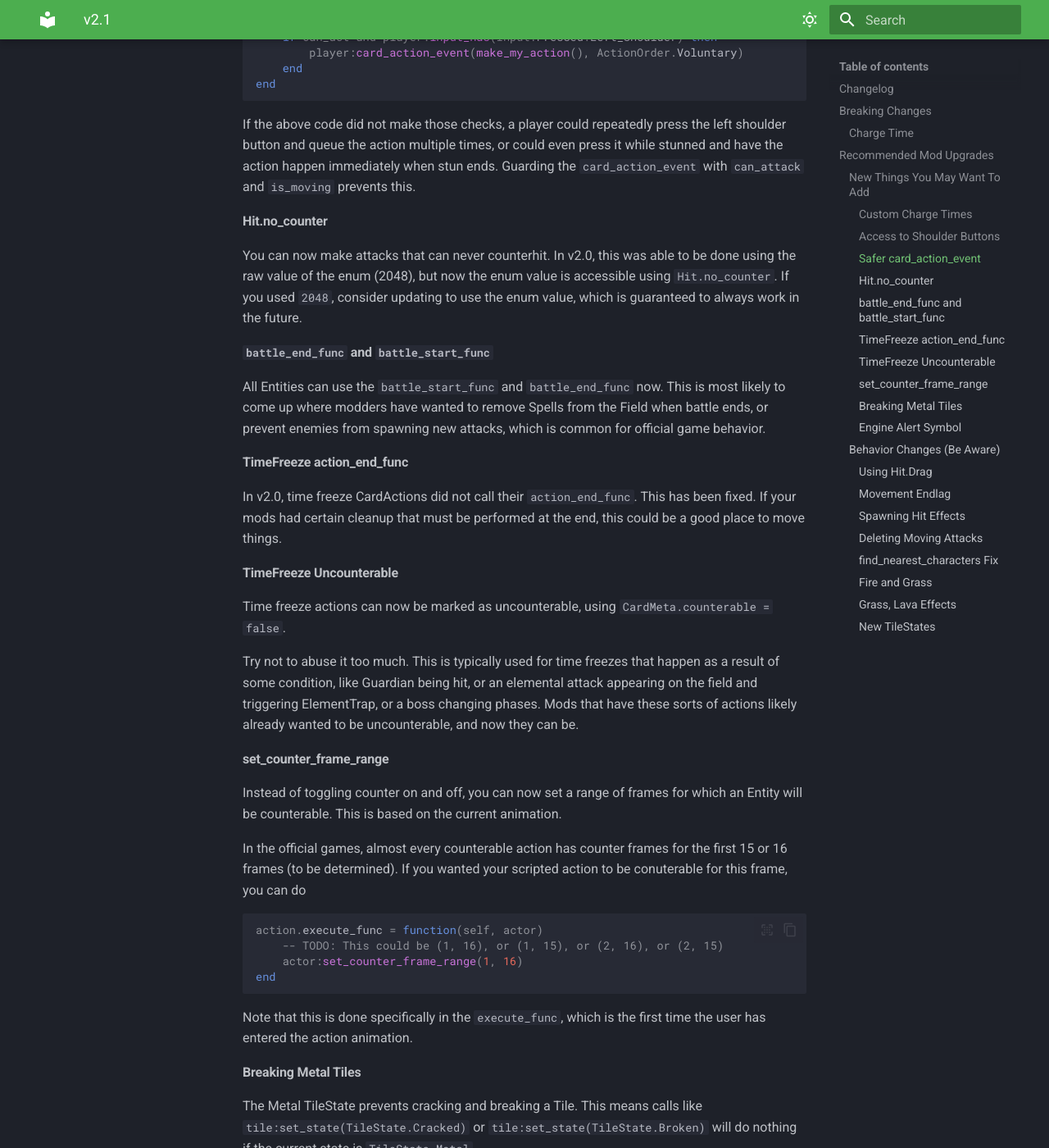
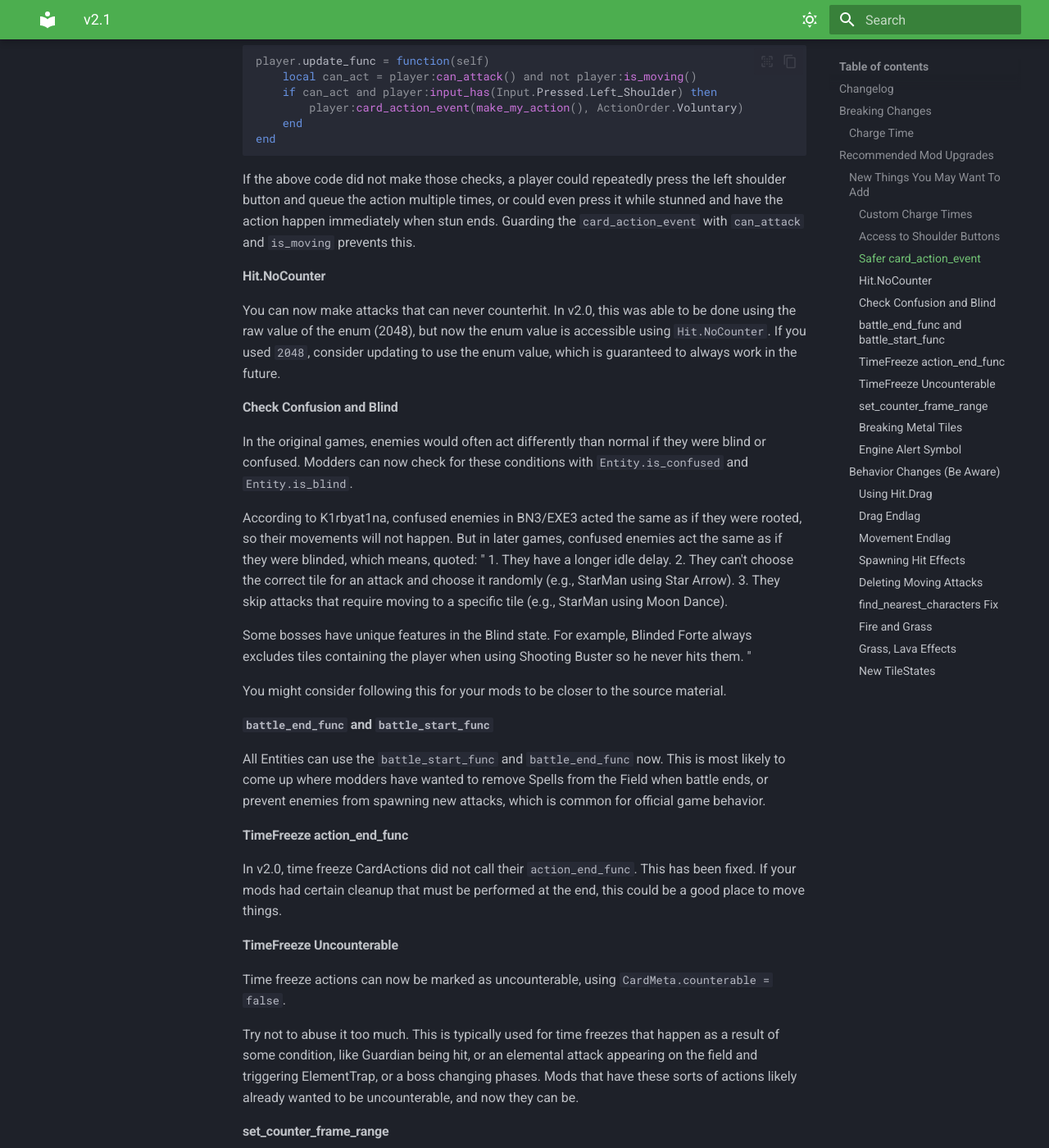
Before and after one commit to Alrysc/onb_docs, an MkDocs documentation site: the page built from docs/updates/v2.1.md, in a window 1280 px wide and 1400 px high, scrolled down 5150 px. Shown: the whole window at 82% size. Built offline with MkDocs 1.6.1 and Material for MkDocs 9.7.7, drawn with Linux system fonts in a browser that asks for light colours; some of the changed text lies outside the part shown.

Commit message:
Added notes on is_confused and is_dragged, Hit.Confuse, corrected Hit.no_counter to Lua name, recommendation for Drag endlag and checking confusion/blind

```diff
--- a/docs/updates/v2.1.md
+++ b/docs/updates/v2.1.md
@@ -48,11 +48,12 @@
 * Battle.AlertSymbol.new is available
 * Access to Left_Shoulder and Right_Shoulder inputs
 * Hit.NoCounter hitflag, prevents attack from countering
+* Hit.Confuse hitflag, adds Confuse for 110 frames
 * All Entities can use battle_start_func and battle_end_func
 * Access to Character.can_attack
 * Access to Entity.set_counter_frame_range
-* Access to Entity. is_stunned, is_frozen, is_rooted, and is_blind
-
+* Access to Entity. is_stunned, is_frozen, is_rooted, is_blind, is_confused, and is_dragged
+*
 ## Breaking Changes
 
 There is one breaking change, which affects very few mods. The vast majority of mods
@@ -97,9 +98,9 @@
 For other examples using these functions, see [Custom Charge Times](#custom-charge-times).
 
 ## Recommended Mod Upgrades
-No mods should be broken by this update, but modders now have an opportunity to
-add more to their mods. Some of these recommendations are to warn about behavioral
-changes, but mod updates are not necessarily required.
+No mods should be broken by this update (except for mods that affected charge time), but
+modders now have an opportunity to add more to their mods. Some of these recommendations
+are to warn about behavioral changes, but mod updates are not necessarily required.
 
 Other recommendations are for new things that can be added to mods to either make
 certain logic safer, or improve mods with new functionality.
@@ -193,11 +194,30 @@
 action happen immediately when stun ends. Guarding the `card_action_event` with `can_attack`
 and `is_moving` prevents this.
 
-#### Hit.no_counter
+#### Hit.NoCounter
 You can now make attacks that can never counterhit. In v2.0, this was able to be done using
-the raw value of the enum (2048), but now the enum value is accessible using `Hit.no_counter`.
+the raw value of the enum (2048), but now the enum value is accessible using `Hit.NoCounter`.
 If you used `2048`, consider updating to use the enum value, which is guaranteed to always
 work in the future.
+
+#### Check Confusion and Blind
+In the original games, enemies would often act differently than normal if they were blind
+or confused. Modders can now check for these conditions with `Entity.is_confused` and
+`Entity.is_blind`.
+
+According to K1rbyat1na, confused enemies in BN3/EXE3 acted the same as if they were rooted,
+so their movements will not happen. But in later games, confused enemies act the same as
+if they were blinded, which means, quoted:
+"
+1. They have a longer idle delay.
+2. They can't choose the correct tile for an attack and choose it randomly (e.g., StarMan using Star Arrow).
+3. They skip attacks that require moving to a specific tile (e.g., StarMan using Moon Dance).
+
+Some bosses have unique features in the Blind state. For example, Blinded Forte always excludes tiles
+containing the player when using Shooting Buster so he never hits them.
+"
+
+You might consider following this for your mods to be closer to the source material.
 
 #### `battle_end_func` and `battle_start_func`
 All Entities can use the `battle_start_func` and `battle_end_func` now. This is most likely
@@ -261,6 +281,13 @@
 1. Drag makes the hit Entity totally unable to act for over 20 frames after movement stops
 2. Drag and Freeze are fully incompatible. If any attacks have Hit.Freeze and Hit.Drag, they
    will never cause Freeze. If you have done this, consider removing Hit.Freeze.
+
+#### Drag Endlag
+The Drag status now properly keeps Entities from acting for over 20 frames after movement
+stops. This is the Drag endlag, during which `Entity.is_moving` and `Entity.is_sliding`
+will return false, which was not the case in v2.0.
+
+See [safer card_action_event](#safer-card_action_event).
 
 #### Movement Endlag
 In v2.0, all movement had at least one frame of endlag. Endlag of `frames(0)` and
```
